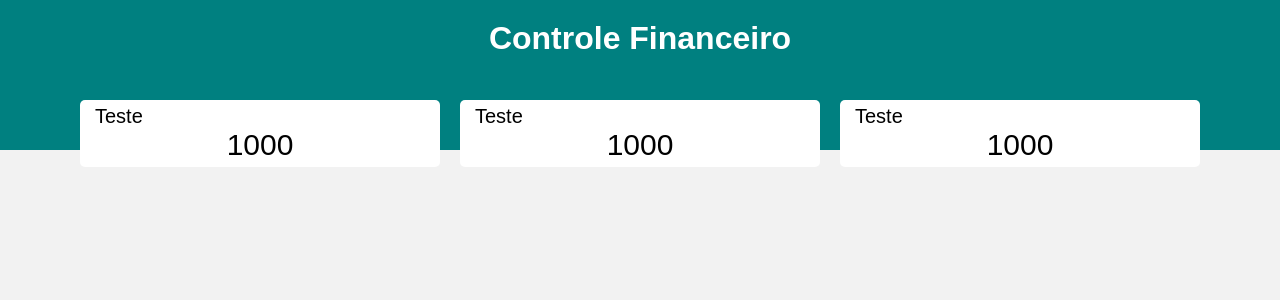
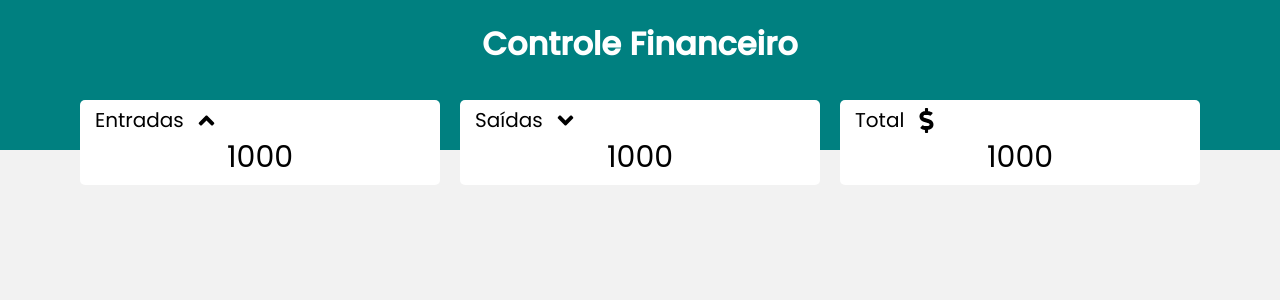
Before and after one commit to GuiAbade/AppFinancas, a React (Create React App) app: page / in a window 1280 px wide. Shown: the top 300 px of the page. Built offline with nearby package versions, Linux system fonts and the light colour scheme.

Commit message:
Adicionando resumo

```diff
--- a/package.json
+++ b/package.json
@@ -8,6 +8,7 @@
     "@testing-library/user-event": "^13.5.0",
     "react": "^18.2.0",
     "react-dom": "^18.2.0",
+    "react-icon": "^1.0.0",
     "react-icons": "^4.4.0",
     "react-scripts": "5.0.1",
     "styled-components": "^5.3.5",
--- a/public/index.html
+++ b/public/index.html
@@ -3,6 +3,9 @@
   <head>
     <meta charset="utf-8" />
     <meta name="viewport" content="width=device-width, initial-scale=1" />
+    <link rel="preconnect" href="https://fonts.googleapis.com">
+    <link rel="preconnect" href="https://fonts.gstatic.com" crossorigin>
+    <link href="https://fonts.googleapis.com/css2?family=Poppins:ital,wght@0,200;0,300;0,400;0,500;1,200;1,300;1,400;1,500&display=swap" rel="stylesheet">
 
     <title>App finanças</title>
   </head>
--- a/src/components/Resume/index.js
+++ b/src/components/Resume/index.js
@@ -1,13 +1,18 @@
 import React from 'react';
 import ResumeItem from '../ResumeItem';
 import * as C from './styles';
+  import{
+    FaAngleUp,
+    FaAngleDown,
+    FaDollarSign,
+  } from 'react-icons/fa';
 
 const Resume = () => {
   return (
     <C.Container>
-      <ResumeItem/>
-      <ResumeItem/>
-      <ResumeItem/>
+      <ResumeItem title="Entradas" Icon={FaAngleUp} value="1000" />
+      <ResumeItem title="Saídas" Icon={FaAngleDown} value="1000" />
+      <ResumeItem title="Total" Icon={FaDollarSign} value="1000" />
     </C.Container>
   );
 };
--- a/src/components/ResumeItem/index.js
+++ b/src/components/ResumeItem/index.js
@@ -1,13 +1,14 @@
 import React from 'react';
 import * as C from './styles';
 
-const ResumeItem = () => {
+const ResumeItem = ({title, Icon}) => {
   return (
     <C.Container>
       <C.Header>
-        <C.HeaderTitle>Teste</C.HeaderTitle>
+        <C.HeaderTitle>{title}</C.HeaderTitle>
+        <Icon/>
       </C.Header>
-      <C.Total> 1000</C.Total>
+      <C.Total>1000</C.Total>
     </C.Container>
   );
 };
```
Also changed, not shown: 2 other files (tests, documents, lock files or other folders).
